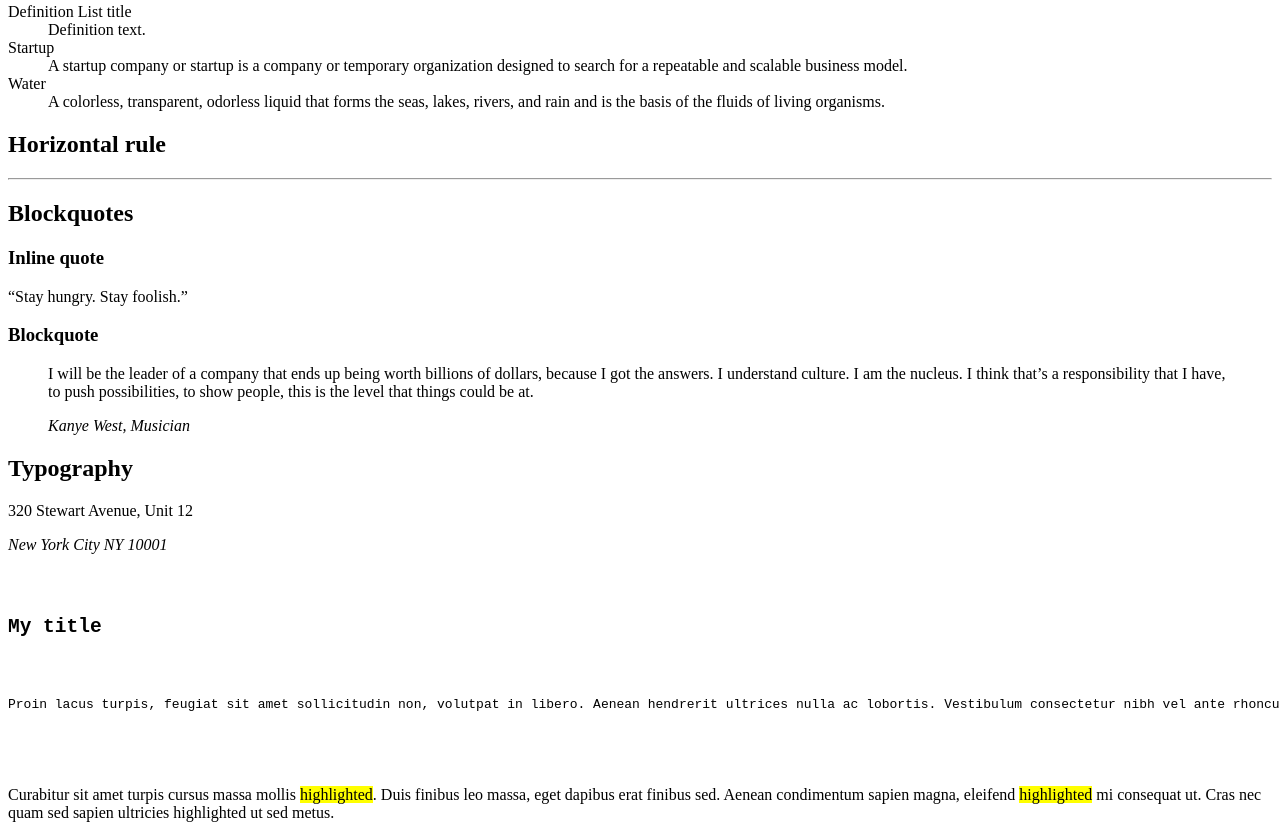
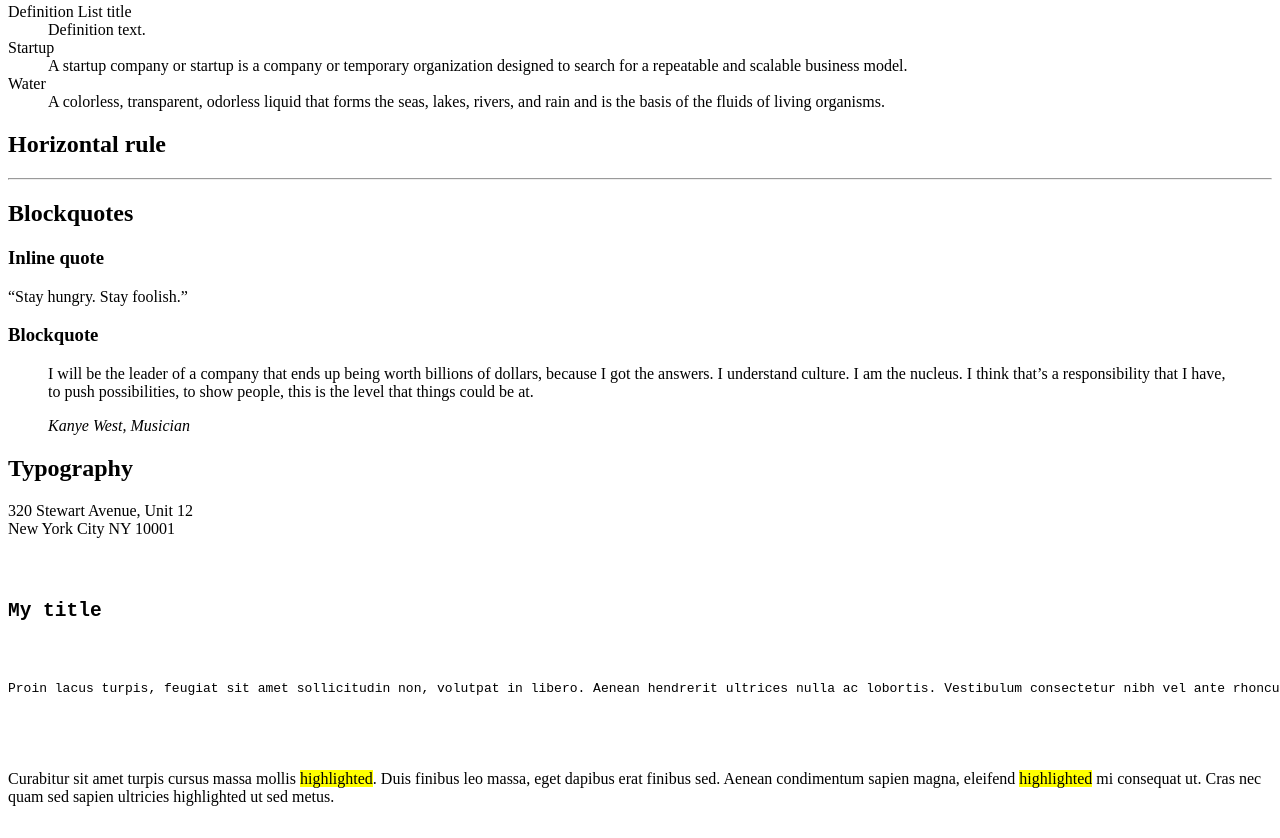
Before and after one commit to moezabdelkefi/holbertonschool-web_front_end, a plain HTML site: page html_advanced/32-styleguide.html in a window 1280 px wide. Shown: the part 817-1655 px from the top of the page. Drawn offline with Linux system fonts and the light colour scheme.

Commit message:
Typography section

```diff
--- a/html_advanced/32-styleguide.html
+++ b/html_advanced/32-styleguide.html
@@ -81,7 +81,8 @@
         <section>
             <header><h2>Typography</h2></header>
             <div>
-                <p>320 Stewart Avenue, Unit 12<br><address>New York City NY 10001</address></p>
+                <p>320 Stewart Avenue, Unit 12<br>
+                    New York City NY 10001</p>
             </div>
             <div>
                 <pre>
```
